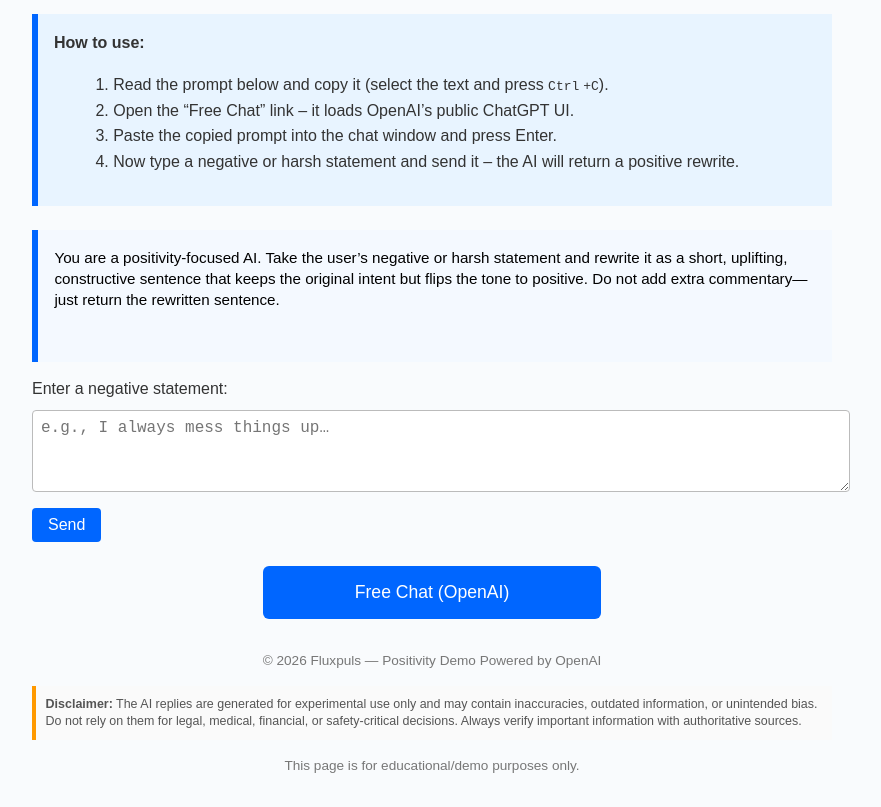
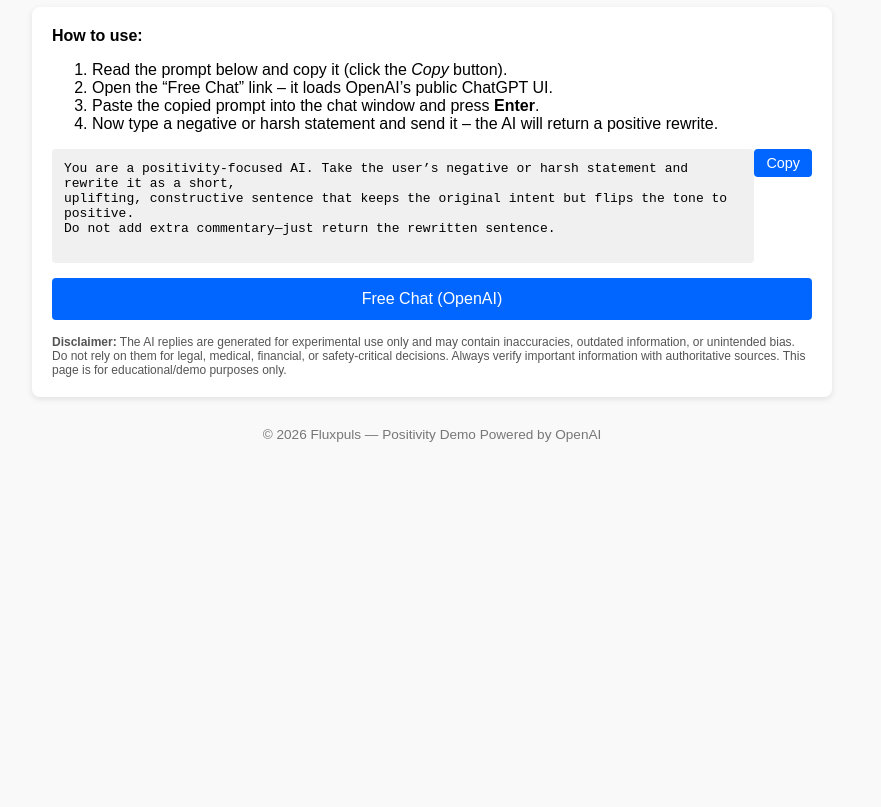
Before and after one commit to aiexplore42/Uplift-AI-Converter, a plain HTML site: page index.html in a window 1280 px wide. Shown: the part 93-900 px from the top of the page, without its empty margins (208-1089 px from the left). After the commit the page ends 800 px from the top, so only its background shows below. Drawn offline with Linux system fonts and the light colour scheme.

Commit message:
Update index.html

```diff
--- a/index.html
+++ b/index.html
@@ -4,149 +4,79 @@
 <meta charset="UTF-8">
 <title>Positive‑Flip AI Demo</title>
 <style>
-  body {
-    font-family: Arial, Helvetica, sans-serif;
-    max-width: 800px;
-    margin: 2rem auto;
-    line-height: 1.6;
-    color: #333;
-    padding: 0 1rem;
-    background: #f9fbfd;
+  body {font-family: Arial, sans-serif; margin:0; padding:0; background:#f9f9f9;}
+  .container {max-width:800px; margin:auto; padding:20px;}
+  h1 {text-align:center; color:#333;}
+  .card {
+    background:#fff; border-radius:8px; padding:20px;
+    box-shadow:0 2px 6px rgba(0,0,0,.1); margin-top:20px;
   }
-  h1 { text-align: center; margin-bottom: 0.5rem; }
-
-  /* ----- Instruction box ----- */
-  .instructions {
-    background: #e8f4ff;
-    border-left: 6px solid #0066ff;
-    padding: 1rem;
-    margin: 1.5rem 0;
+  .copy-btn {
+    background:#0066ff; color:#fff; border:none; border-radius:4px;
+    padding:6px 12px; cursor:pointer; font-size:0.9rem;
+    float:right;
   }
-  .instructions ol { margin-left: 1.2rem; }
-
-  /* ----- Prompt box ----- */
-  .prompt-box {
-    background: #f4f9ff;
-    border-left: 6px solid #0066ff;
-    padding: 0.9rem;
-    margin: 0.9rem 0;
-    position: relative;
-    font-family: inherit;
+  .copy-btn:hover {background:#0052cc;}
+  pre {
+    background:#f0f0f0; padding:12px; border-radius:4px;
+    overflow-x:auto; white-space:pre-wrap; word-break:break-word;
+    margin:0 0 10px 0;
   }
-  .prompt-box textarea {
-    width: 100%;
-    height: 6em;
-    resize: none;
-    border: none;
-    background: transparent;
-    font-family: inherit;
-    font-size: 0.95rem;
-    line-height: 1.4;
-    color: #000;
-    outline: none;
+  .free-chat {
+    display:block; width:100%; text-align:center;
+    background:#0066ff; color:#fff; text-decoration:none;
+    padding:12px 0; border-radius:4px; margin-top:15px;
   }
-
-  /* ----- Input form ----- */
-  .input-form textarea {
-    width: 100%;
-    min-height: 4em;
-    padding: 0.5rem;
-    font-size: 1rem;
-    border: 1px solid #bbb;
-    border-radius: 4px;
-    margin-top: 0.5rem;
+  .footer {
+    text-align:center; font-size:0.85rem; color:#777;
+    margin-top:30px; padding-bottom:20px;
   }
-  .input-form button {
-    margin-top: 0.5rem;
-    background: #0066ff;
-    color: #fff;
-    border: none;
-    border-radius: 4px;
-    padding: 0.5rem 1rem;
-    font-size: 1rem;
-    cursor: pointer;
+  .disclaimer {font-size:0.75rem; color:#555; margin-top:15px;}
+</style>
+<script>
+  function copyPrompt() {
+    const el = document.getElementById('promptText');
+    navigator.clipboard.writeText(el.textContent.trim())
+      .then(() => alert('Prompt copied to clipboard!'))
+      .catch(() => alert('Failed to copy. Please select manually.'));
   }
-  .input-form button:hover { background: #004ecc; }
-
-  /* ----- Free‑Chat button ----- */
-  .chat-btn {
-    display: block;
-    width: 100%;
-    max-width: 300px;
-    margin: 1.5rem auto;
-    padding: 0.8rem 1.2rem;
-    background-color: #0066ff;
-    color: white;
-    border: none;
-    border-radius: 6px;
-    font-size: 1.1rem;
-    text-align: center;
-    text-decoration: none;
-    cursor: pointer;
-  }
-  .chat-btn:hover { background-color: #004ecc; }
-
-  /* ----- Footer & disclaimer ----- */
-  footer {
-    margin-top: 2rem;
-    font-size: 0.85rem;
-    text-align: center;
-    color: #777;
-    line-height: 1.4;
-  }
-  .disclaimer {
-    font-size: 0.78rem;
-    color: #555;
-    background: #fafafa;
-    border-left: 4px solid #ff9900;
-    padding: 0.6rem;
-    margin: 1rem 0;
-    display: inline-block;
-    text-align: left;
-    max-width: 100%;
-  }
-</style>
+</script>
 </head>
 
 <body>
+<div class="container">
   <h1>Positive‑Flip AI Demo</h1>
 
-<!-- Instructions -->
-<div class="instructions">
+  <div class="card">
     <strong>How to use:</strong>
     <ol>
-    <li>Read the prompt below and copy it (select the text and press <kbd>Ctrl +C</kbd>).</li>
+      <li>Read the prompt below and copy it (click the <em>Copy</em> button).</li>
       <li>Open the “Free Chat” link – it loads OpenAI’s public ChatGPT UI.</li>
-    <li>Paste the copied prompt into the chat window and press Enter.</li>
+      <li>Paste the copied prompt into the chat window and press <strong>Enter</strong>.</li>
       <li>Now type a negative or harsh statement and send it – the AI will return a positive rewrite.</li>
     </ol>
-</div>
 
-<!-- Prompt you can copy -->
-<div class="prompt-box">
-  <textarea readonly>
-You are a positivity‑focused AI. Take the user’s negative or harsh statement and rewrite it as a short, uplifting, constructive sentence that keeps the original intent but flips the tone to positive. Do not add extra commentary—just return the rewritten sentence.
-  </textarea>
-</div>
+    <button class="copy-btn" onclick="copyPrompt()">Copy</button>
+    <pre id="promptText">
+You are a positivity‑focused AI. Take the user’s negative or harsh statement and rewrite it as a short,
+uplifting, constructive sentence that keeps the original intent but flips the tone to positive.
+Do not add extra commentary—just return the rewritten sentence.
+    </pre>
 
-<!-- Optional local form (does nothing without a back‑end) -->
-<form class="input-form" action="#" method="POST">
-  <label for="neg">Enter a negative statement:</label>
-  <textarea id="neg" name="neg" placeholder="e.g., I always mess things up…" required></textarea>
-  <button type="submit">Send</button>
-</form>
+    <a href="https://chat.openai.com/" target="_blank" class="free-chat">Free Chat (OpenAI)</a>
 
-<!-- Free‑Chat button -->
-<a href="https://chat.openai.com/" target="_blank" class="chat-btn">Free Chat (OpenAI)</a>
-
-<footer>
-  © 2026 Fluxpuls — Positivity Demo Powered by OpenAI
     <div class="disclaimer">
       <strong>Disclaimer:</strong> The AI replies are generated for experimental use only and may contain
       inaccuracies, outdated information, or unintended bias. Do not rely on them for legal, medical,
       financial, or safety‑critical decisions. Always verify important information with authoritative sources.
+
+      This page is for educational/demo purposes only.
     </div>
-  This page is for educational/demo purposes only.
-</footer>
+  </div>
+
+  <div class="footer">
+    © 2026 Fluxpuls — Positivity Demo Powered by OpenAI
+  </div>
+</div>
 </body>
 </html>
```
Lines whose indentation alone changed are shown as unchanged.
